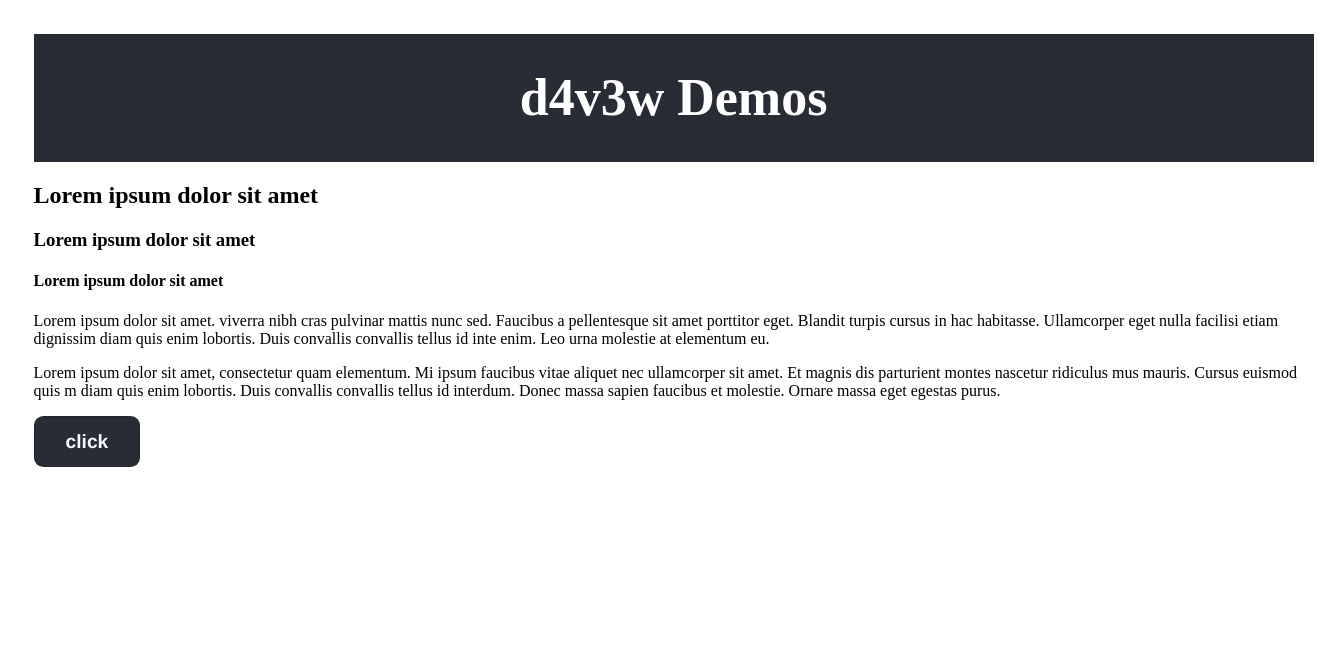
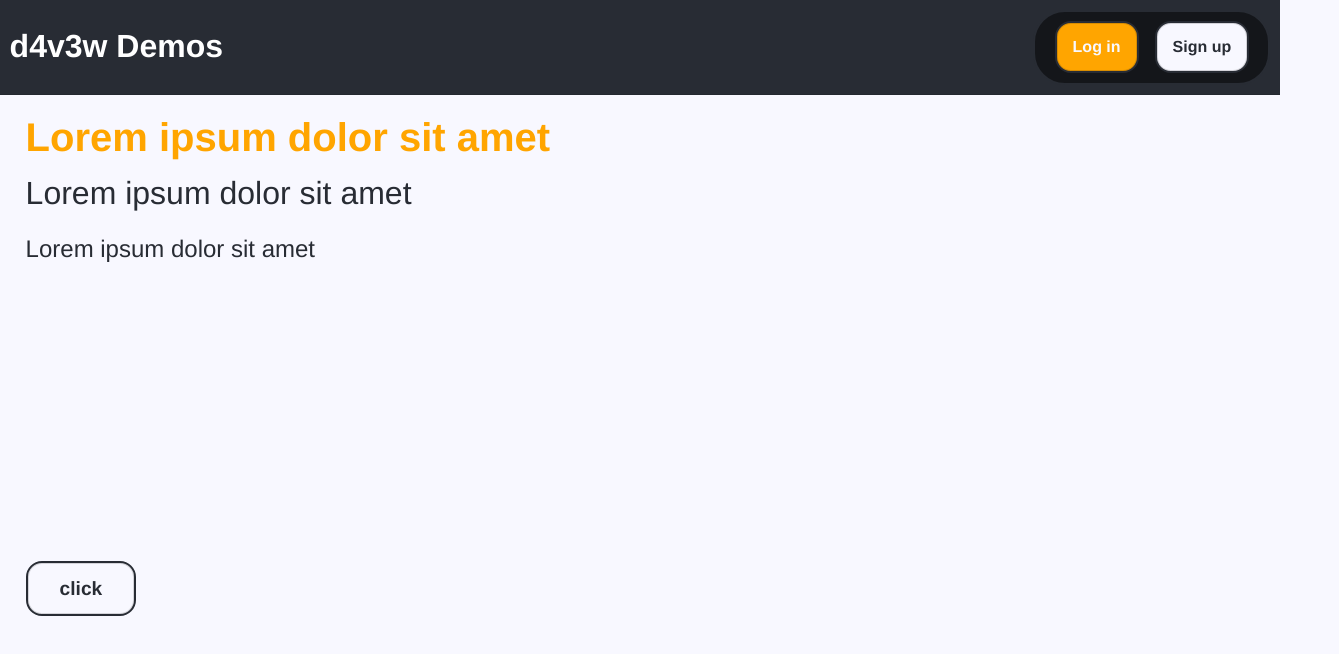
Before and after one commit to d4v3w/d4v3w-demos, a React (Create React App) app: page / in a window 1280 px wide. Shown: the top 654 px of the page, 1339 px wide, since content can reach past the window. Built offline with nearby package versions, Linux system fonts and the light colour scheme; the HTML template or start-up script is replaced by a standard one.

Commit message:
A few fixes and cleanups

```diff
--- a/src/App.module.css
+++ /dev/null
@@ -1,16 +0,0 @@
-.app {
-  width: 100vw;
-  padding: 2vw;
-}
-
-.header {
-  text-align: center;
-  background-color: #282c34;
-  min-height: 10vh;
-  display: flex;
-  flex-direction: column;
-  align-items: center;
-  justify-content: center;
-  font-size: calc(10px + 2vmin);
-  color: white;
-}
--- a/src/App.tsx
+++ b/src/App.tsx
@@ -1,34 +1,10 @@
-import styles from "./App.module.css";
-import { Button } from "./stories/Button";
+import { Page } from "./stories/Page";
 
 function App() {
   return (
-    <div className={styles.app}>
-      <header className={styles.header}>
-        <h1 id="h1">d4v3w Demos</h1>
-      </header>
-      <article>
-        <h2 id="h2_1">Lorem ipsum dolor sit amet</h2>
-        <h3 id="h3_1">Lorem ipsum dolor sit amet</h3>
-        <h4 id="h4_1">Lorem ipsum dolor sit amet</h4>
-        <p id="p_1">
-          Lorem ipsum dolor sit amet. viverra nibh cras pulvinar mattis nunc
-          sed. Faucibus a pellentesque sit amet porttitor eget. Blandit turpis
-          cursus in hac habitasse. Ullamcorper eget nulla facilisi etiam
-          dignissim diam quis enim lobortis. Duis convallis convallis tellus id
-          inte enim. Leo urna molestie at elementum eu.
-        </p>
-        <p id="p_2">
-          Lorem ipsum dolor sit amet, consectetur quam elementum. Mi ipsum
-          faucibus vitae aliquet nec ullamcorper sit amet. Et magnis dis
-          parturient montes nascetur ridiculus mus mauris. Cursus euismod quis m
-          diam quis enim lobortis. Duis convallis convallis tellus id interdum.
-          Donec massa sapien faucibus et molestie. Ornare massa eget egestas
-          purus.
-        </p>
-        <Button label={"click"} primary />
-      </article>
-    </div>
+    <>
+      <Page />
+    </>
   );
 }
 
--- a/src/global.css
+++ b/src/global.css
@@ -8,13 +8,11 @@
 
 body {
   margin: 0;
-  font-family: -apple-system, BlinkMacSystemFont, "Segoe UI", "Roboto", "Oxygen",
-    "Ubuntu", "Cantarell", "Fira Sans", "Droid Sans", "Helvetica Neue",
-    sans-serif;
+  font-family: "Nunito Sans", "Helvetica Neue", Helvetica, Arial, sans-serif;
   -webkit-font-smoothing: antialiased;
   -moz-osx-font-smoothing: grayscale;
   background: var(--primary-color);
-  color: var(--primary-color-alt);
+  color: var(--primary-color);
   font-size: 100%;
 }
 
@@ -29,7 +27,7 @@ p {
 h1 {
   font-size: clamp(1.4rem, 6vmin, 4rem);
   line-height: clamp(1rem, 3vmin, 4rem);
-  color: var(--secondary-color);
+  color: var(--primary-color-alt);
   font-weight: 900;
 }
 h2 {
--- a/src/stories/Header.tsx
+++ b/src/stories/Header.tsx
@@ -20,7 +20,10 @@ export const Header = ({
 }: HeaderProps) => (
   <header>
     <div className={styles.header}>
-      <div>
+      <div id="title" className={styles.masthead}>
+        d4v3w Demos
+      </div>
+      <div className={styles.login}>
         {user ? (
           <>
             <span className={styles.welcome}>
--- a/src/stories/Page.tsx
+++ b/src/stories/Page.tsx
@@ -1,5 +1,6 @@
 import React from "react";
 
+import { Button } from "./Button";
 import { Header } from "./Header";
 import styles from "./page.module.css";
 
@@ -20,7 +21,27 @@ export const Page: React.FC = () => {
       />
 
       <section className={styles.page}>
-
+        <article>
+          <h2 id="h2_1">Lorem ipsum dolor sit amet</h2>
+          <h3 id="h3_1">Lorem ipsum dolor sit amet</h3>
+          <h4 id="h4_1">Lorem ipsum dolor sit amet</h4>
+          <p id="p_1">
+            Lorem ipsum dolor sit amet. viverra nibh cras pulvinar mattis nunc
+            sed. Faucibus a pellentesque sit amet porttitor eget. Blandit turpis
+            cursus in hac habitasse. Ullamcorper eget nulla facilisi etiam
+            dignissim diam quis enim lobortis. Duis convallis convallis tellus
+            id inte enim. Leo urna molestie at elementum eu.
+          </p>
+          <p id="p_2">
+            Lorem ipsum dolor sit amet, consectetur quam elementum. Mi ipsum
+            faucibus vitae aliquet nec ullamcorper sit amet. Et magnis dis
+            parturient montes nascetur ridiculus mus mauris. Cursus euismod quis
+            m diam quis enim lobortis. Duis convallis convallis tellus id
+            interdum. Donec massa sapien faucibus et molestie. Ornare massa eget
+            egestas purus.
+          </p>
+          <Button label={"click"} primary />
+        </article>
       </section>
     </article>
   );
--- a/src/stories/button.module.css
+++ b/src/stories/button.module.css
@@ -3,8 +3,8 @@
 .button {
   font-family: "Nunito Sans", "Helvetica Neue", Helvetica, Arial, sans-serif;
   font-weight: 700;
-  border: 0;
-  border-radius: 0.6rem;
+  border: 2px solid var(--secondary-text-color-alt);
+  border-radius: 1rem;
   cursor: pointer;
   display: inline-block;
   line-height: 1;
@@ -14,6 +14,10 @@
   &:hover {
     transform: scale(1.04);
   }
+}
+
+.button + .button {
+  margin-left: 1rem;
 }
 
 .primary {
--- a/src/stories/header.module.css
+++ b/src/stories/header.module.css
@@ -1,31 +1,33 @@
+@import "../vars.module.css";
+
 .header {
   font-family: "Nunito Sans", "Helvetica Neue", Helvetica, Arial, sans-serif;
   border-bottom: 1px solid rgba(0, 0, 0, 0.1);
-  padding: 15px 20px;
+  background-color: #282c34;
   display: flex;
-  align-items: center;
-  justify-content: space-between;
+  font-size: calc(10px + 2vmin);
+  color: white;
+  padding: 0.6rem;
 }
 
-.header svg {
-  display: inline-block;
-  vertical-align: top;
+.masthead {
+  font-weight: 700;
+  font-size: 2rem;
+  line-height: 2.1rem;
+  align-self: center;
+  flex: 1;
 }
 
-.header h1 {
-  font-weight: 700;
-  font-size: 20px;
-  line-height: 1;
-  margin: 6px 0 6px 10px;
-  display: inline-block;
-  vertical-align: top;
+.login {
+  background: rgba(0, 0, 0, 0.5);
+  border: 2px solid var(--secondary-text-color-alt);
+  padding: 0.6rem 1.2rem;
+  border-radius: 2rem;
+  height: clamp(6vh, 10%, 10vh);
 }
-
-.header button + button {
-  margin-left: 10px;
+.welcome {
+  margin-right: 1rem;
+  font-size: 1.1rem;
+  color: var(--secondary-text-color-alt);
+  text-shadow: 0.1rem 0.1rem var(--primary-color);
 }
-
-.header .welcome {
-  font-size: 14px;
-  margin-right: 10px;
-}
--- a/src/stories/page.module.css
+++ b/src/stories/page.module.css
@@ -1,9 +1,6 @@
+@import "../global.css";
+
 .page {
-  font-family: "Nunito Sans", "Helvetica Neue", Helvetica, Arial, sans-serif;
-  font-size: 14px;
-  line-height: 24px;
-  padding: 48px 20px;
-  margin: 0 auto;
-  max-width: 600px;
-  color: #333;
+  width: 100vw;
+  padding: 2vw;
 }
--- a/src/vars.module.css
+++ b/src/vars.module.css
@@ -1,17 +1,26 @@
 :root {
   --primary-color: #282c34;
-  --primary-color-alt: ghostwhite;
+  --primary-color-alt: orange;
 
-  --secondary-color: white;
-  --secondary-color-alt: orange;
+  --secondary-color: ghostwhite;
+  --secondary-color-alt: var(--primary-color-alt);
 
-  --primary-text-color: lightgray;
+  --primary-text-color: ghostwhite;
   --primary-text-color-alt: slate;
-  --primary-bg-color: var(--primary-color-alt);
+  --primary-bg-color: var(--primary-color);
 
   --primary-btn-color: var(--primary-color);
-  --primary-btn-text-color: var(--primary-color-alt);
+  --primary-btn-text-color: var(--secondary-color);
 
   --secondary-btn-color: var(--secondary-color-alt);
   --secondary-btn-text-color: var(--primary-color);
+
+  --secondary-text-color-alt: var(--secondary-color);
 }
+
+@media (prefers-color-scheme: light) {
+  :root {
+    --primary-color: ghostwhite;
+    --secondary-color: #282c34;
+  }
+}
```
